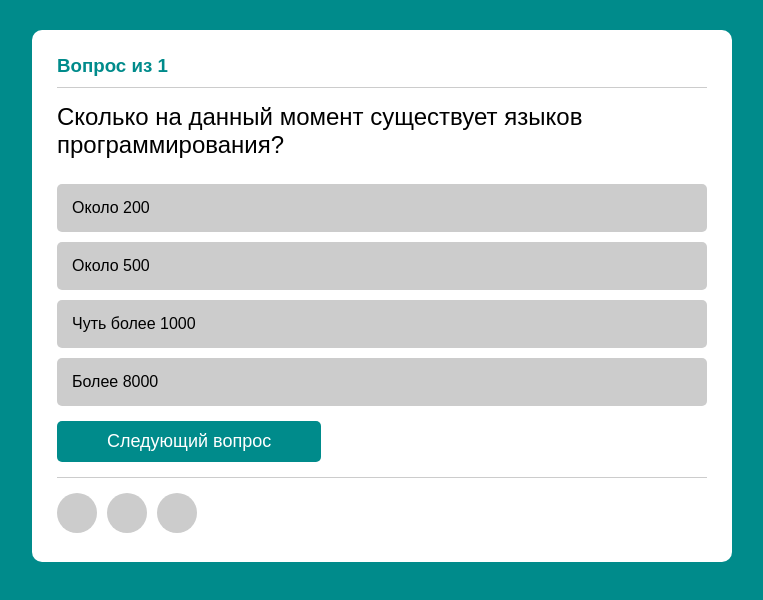
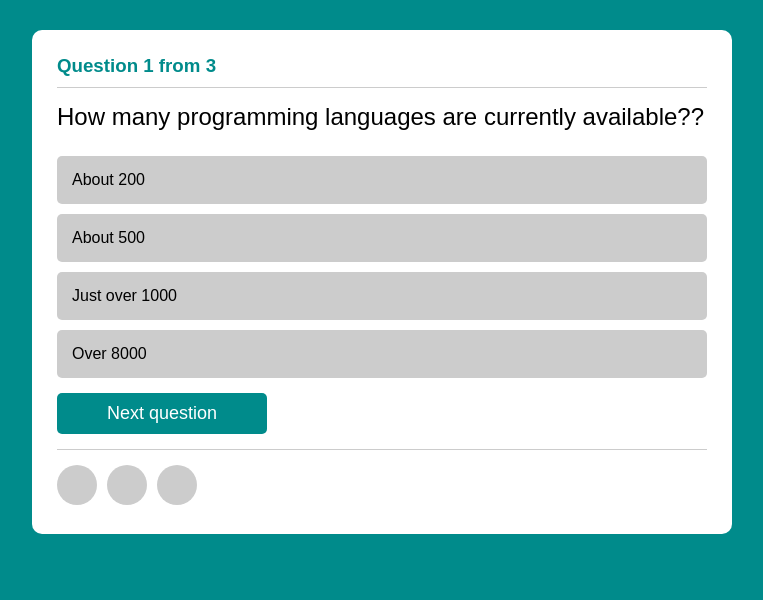
Before and after one commit to ArtVioletta/quiz, a plain HTML site: page index.html in a window 1280 px wide. Shown: the whole page, without its empty margins (258-1021 px from the left). Drawn offline with Linux system fonts and the light colour scheme.

Commit message:
changed to English language

```diff
--- a/index.html
+++ b/index.html
@@ -10,21 +10,21 @@
   <body>
     <div class="quiz-over-modal">
       <div class="content">
-        <h1>Хороший результат!</h1>
+        <h1>Good result!</h1>
         <p>
-          Ты ответил(а) на
-          <span id="correct-answer"></span> из
-          <span id="number-of-all-questions-2"></span> вопроса
+          You responded to
+          <span id="correct-answer"></span> from
+          <span id="number-of-all-questions-2"></span> of the question
         </p>
-        <button id="btn-try-again">Попробуй снова</button>
+        <button id="btn-try-again">Try again.</button>
       </div>
     </div>
     <div class="quiz-container">
       <div class="question-number">
         <h3>
-          Вопрос
+          Question
           <span id="number-of-question"></span>
-          из
+          from
           <span id="number-of-all-questions"></span>
         </h3>
       </div>
@@ -36,7 +36,7 @@
         <div data-id="3" class="option option4"></div>
       </div>
       <div class="button">
-        <button id="btn-next">Следующий вопрос</button>
+        <button id="btn-next">Next question</button>
       </div>
       <div id="answers-tracker"></div>
     </div>
--- a/main.js
+++ b/main.js
@@ -12,8 +12,8 @@ const optionElements = document.querySelectorAll(".option");
 const question = document.getElementById("question");
 
 const numberOfQuestion = document.getElementById(
-    "number-of-questions"
-  ) /*номер вопроса*/,
+    "number-of-question"
+  ) ;/*номер вопроса*/
   numberOfAllQuestions = document.getElementById(
     "number-of-all-questions"
   ); /*кол-во всех вопросов*/
@@ -34,18 +34,18 @@ const correctAnswer = document.getElementById("correct-answer"), // кол-во
 
 const questions = [
   {
-    question: "Сколько на данный момент существует языков программирования?",
-    options: ["Около 200", "Около 500", "Чуть более 1000", "Более 8000"],
+    question: "How many programming languages are currently available??",
+    options: ["About 200", "About 500", "Just over 1000", "Over 8000"],
     rightAnswer: 3, //правильный ответ
   },
   {
-    question: "Является ли язык программирования С++ объектно-ориентированным?",
-    options: ["Да", "Нет", "Может быть", "Не знаю"],
+    question: "Is the C++ programming language object-oriented?",
+    options: ["Yes", "No", "Maybe", "I don't know"],
     rightAnswer: 0,
   },
   {
-    question: "Столица Польши?",
-    options: ["Люблин", "Краков", "Варшава", "Гданськ"],
+    question: "The capital of Poland?",
+    options: ["Lublin", "Krakow", "Warsaw", "Gdansk"],
     rightAnswer: 2,
   },
 ];
@@ -59,7 +59,8 @@ const load = () => {
   option3.innerHTML = questions[indexOfQuestion].options[2];
   option4.innerHTML = questions[indexOfQuestion].options[3];
 
-  numberOfAllQuestions.innerHTML = indexOfPage + 1; //установка номера текущей страницы
+
+  numberOfQuestion.innerHTML = indexOfPage + 1; //установка номера текущей страницы
   indexOfPage++; //увеличение индкса страницы
 };
 
@@ -67,7 +68,7 @@ let completedAnswers = []; //массив для заданныз вопросо
 
 const randomQuestion = () => {
   let randomNumber = Math.floor(Math.random() * questions.length);
-  let hitDuplicate = false; //якорь для проверки одинаковых вопросов
+  let hitDuplicate = false; // для проверки одинаковых вопросов
 
   if (indexOfPage == questions.length) {
     quizOver();
```
